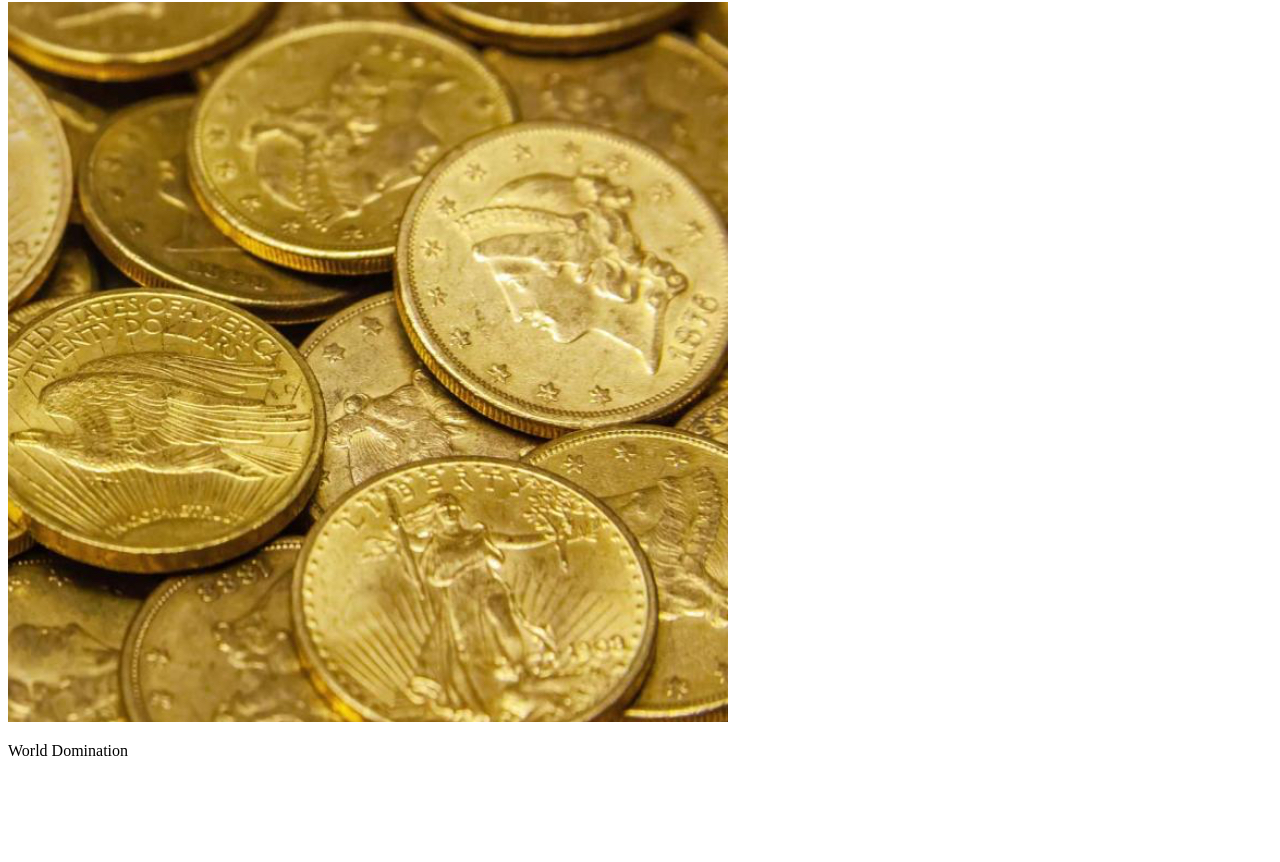
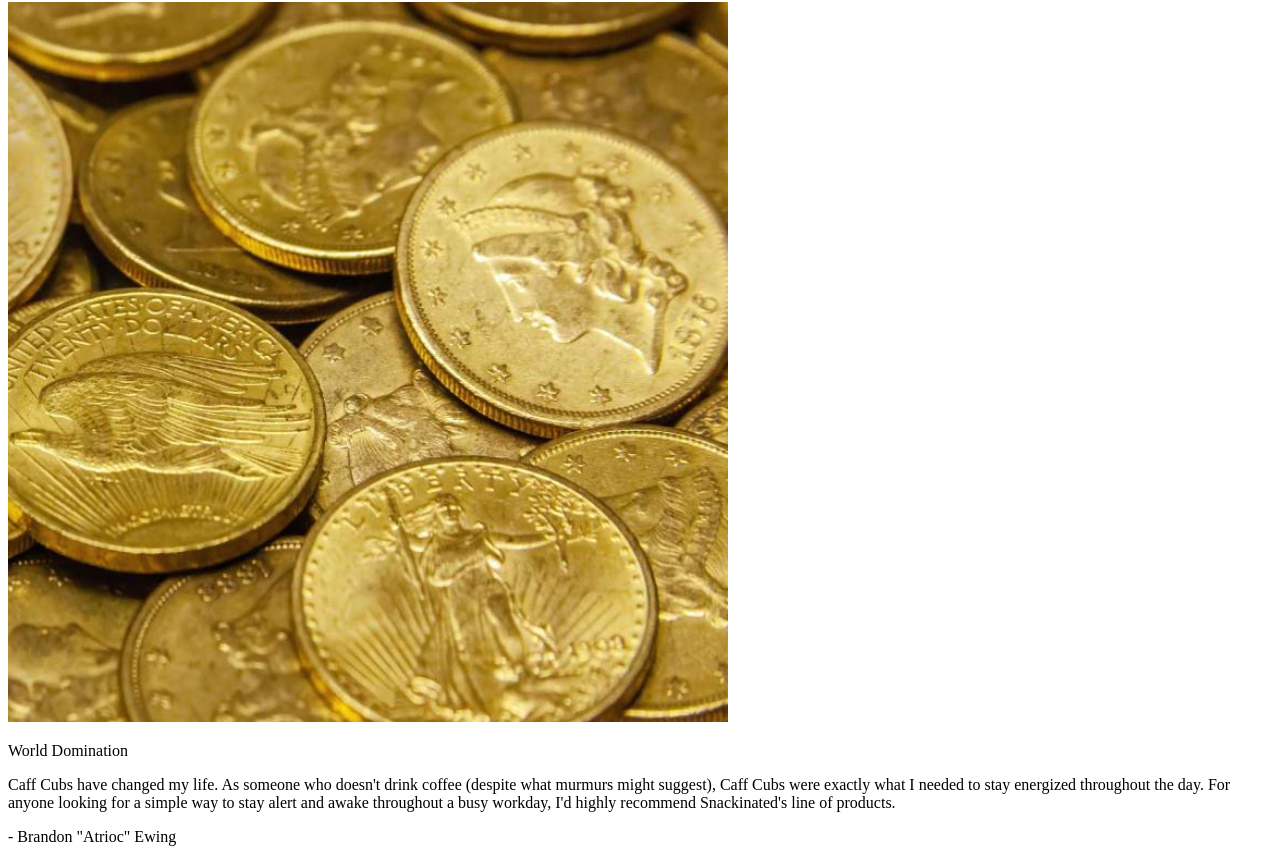
Before and after one commit to SeafaringAvocado/landing-page, a plain HTML site: page index.html in a window 1280 px wide. Shown: the part 3367-4229 px from the top of the page. Before the commit the page ends 4143 px from the top, so only its background shows below. Drawn offline with Linux system fonts and the light colour scheme.

Commit message:
Add html for section three

```diff
--- a/index.html
+++ b/index.html
@@ -48,6 +48,18 @@
             <p>World Domination</p>
         </div>
     </div>
+
+    <div class="section-three">
+        <div class="quote-container">
+            <p>Caff Cubs have changed my life. As someone who doesn't drink coffee (despite what murmurs might suggest), Caff Cubs
+                were exactly what I needed to stay energized throughout the day. For anyone looking for a simple way to stay alert
+                and awake throughout a busy workday, I'd highly recommend Snackinated's line of products.
+            </p>
+            <p>
+                - Brandon "Atrioc" Ewing
+            </p>
+        </div>
+    </div>
    </div>
 
 
```
